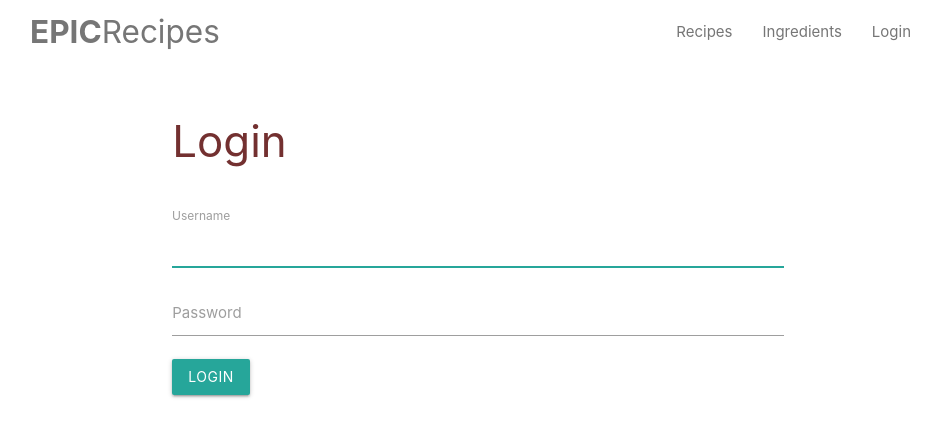
After one commit to pythonbyte/epic-recipes, a Django app: page /login/ in a window 1280 px wide. The commit adds this page. Shown: the top 437 px of the page, without its empty margins (162-1103 px from the left). Run offline with Django 3.2, Linux system fonts and the light colour scheme; some libraries are stand-ins or nearby versions.

Commit message:
Add django login page and add to navbar

```diff
--- a/templates/base.html
+++ b/templates/base.html
@@ -7,11 +7,12 @@
     <!--Import Google Icon Font-->
     <link href="https://fonts.googleapis.com/icon?family=Material+Icons" rel="stylesheet">
     <script src="https://kit.fontawesome.com/8234b5de02.js"></script>
+
     <!-- Compiled and minified CSS -->
     <link rel="stylesheet" href="https://cdnjs.cloudflare.com/ajax/libs/materialize/1.0.0/css/materialize.min.css">
     <link rel="stylesheet" type="text/css" href="{% static 'css/main.css' %}">
   </head>
-  <body style="background: url(https://images.unsplash.com/photo-1490818387583-1baba5e638af?ixlib=rb-1.2.1&ixid=eyJhcHBfaWQiOjEyMDd9&auto=format&fit=crop&w=1531&q=80) no-repeat center center / cover;">
+  <body>
     {% include 'base/navbar.html' %}
     {% block content %}
     {% endblock %}
--- a/templates/base/navbar.html
+++ b/templates/base/navbar.html
@@ -1,13 +1,18 @@
 <nav class="z-depth-0 white">
   <div class="container">
     <div class="nav-wrapper">
-      <a href="/" class="brand-logo">Epic Recipes</a>
+      <a href="/" class="brand-logo"><b class="logo">EPIC</b><span class="recipe-logo">Recipes</span></a>
       <a href="#" data-target="mobile-demo" class="sidenav-trigger">
         <i class="material-icons">menu</i>
       </a>
       <ul class="right hide-on-med-and-down">
         <li><a href="{% url 'recipe_list' %}"> Recipes </a></li>
         <li><a href="{% url 'ingredient_list' %}"> Ingredients </a></li>
+        {% if request.user.is_authenticated %}
+          <li><a href="{% url 'logout' %}"> Logout </a></li>
+        {% else %}
+          <li><a href="{% url 'login' %}"> Login </a></li>
+        {% endif %}
       </ul>
     </div>
   </div>
--- /dev/null
+++ b/templates/registration/login.html
@@ -0,0 +1,32 @@
+{% extends "base.html" %}
+{% load static %}
+{% block content %}
+<div class="container box">
+    <div class="row">
+        <div class="col s12" style="margin: 0px auto;">
+            <div class="container">
+                <h3 style="color: #530000cf;"> Login </h3>
+                <br>
+                <form method="POST">
+                    {% csrf_token %}
+                    {% if form.errors %}
+                       {% for key, error in form.errors.items %}
+                           <small class="error-message" >{{error}}</small>
+                       {% endfor %}
+                    {% endif %}
+                    <div class="form-group">
+                        <div class="input-field">
+                            <label>Username</label>
+                            {{ form.username}}
+                        </div>
+                        <div class="input-field">
+                            <label>Password</label>
+                            {{ form.password}}
+                        </div>
+                    <button type="submit" class="btn btn-primary my-3">Login </button>
+                </form>
+            </div>
+        </div>
+    </div>
+</div>
+{% endblock %}
```
